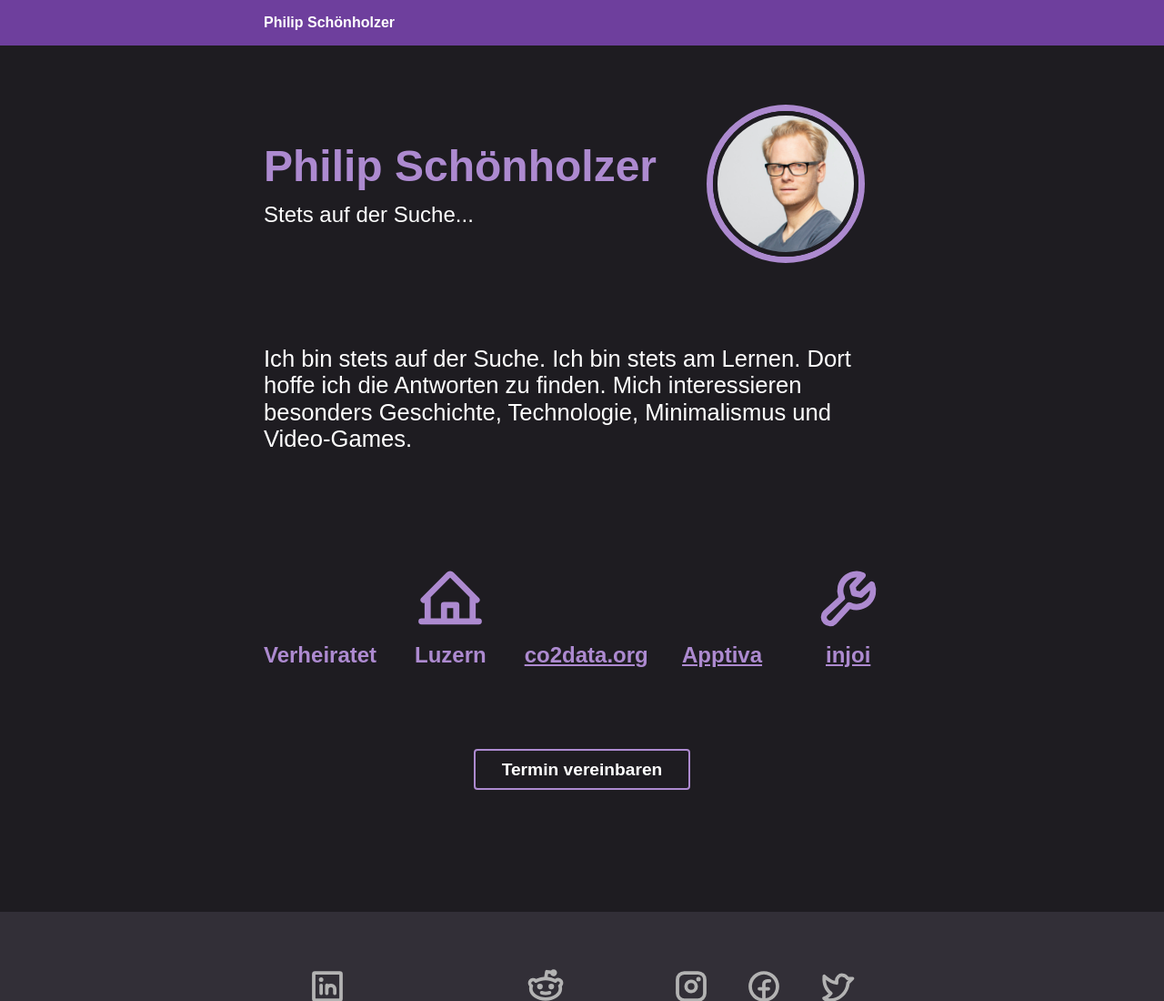
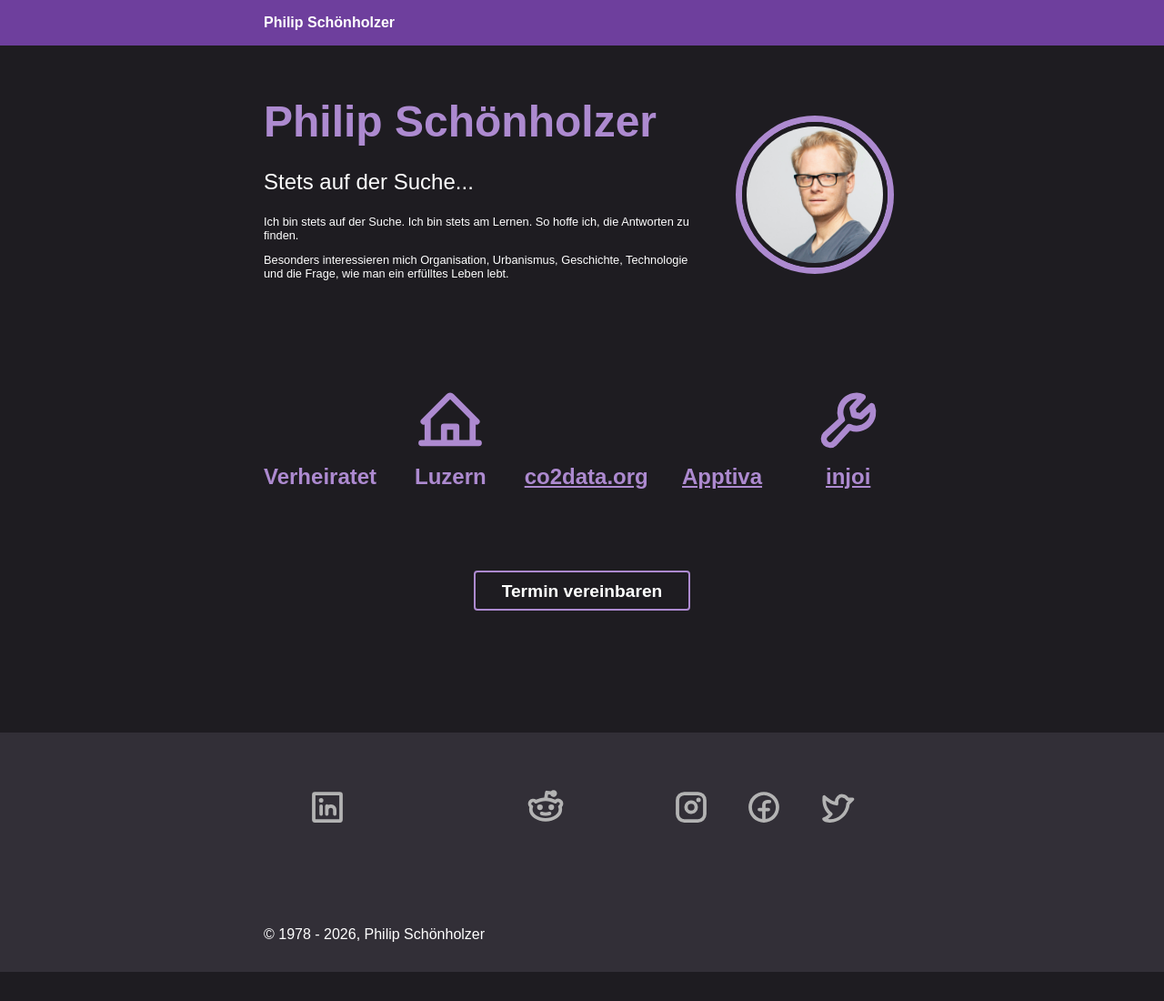
Before and after one commit to philschonholzer/philipschoenholzer.com, an Astro site: page / in a window 1280 px wide. Shown: the top 1100 px of the page at 91% size. After the commit the page ends 1068 px from the top, so only its background shows below. Built offline with nearby package versions, Linux system fonts and the light colour scheme; Astro itself is replaced by a stand-in of ours; some icons are missing.

Commit message:
Improved copy and layout

```diff
--- a/src/pages/index.astro
+++ b/src/pages/index.astro
@@ -8,9 +8,15 @@
 <Layout title="Philip Schönholzer" description="Über Philip Schönholzer">
   <div class="container">
     <section class="hero">
-      <div>
+      <div class="copy">
         <h1>Philip Schönholzer</h1>
         <p>Stets auf der Suche...</p>
+
+      <p class="small">
+
+        Ich bin stets auf der Suche. Ich bin stets am Lernen. So hoffe ich, die Antworten zu finden.
+      </p>
+      <p class="small">Besonders interessieren mich Organisation, Urbanismus, Geschichte, Technologie und die Frage, wie man ein erfülltes Leben lebt.</p>
       </div>
       <Picture
         src={avatar}
@@ -20,13 +26,6 @@
         width={150}
         height={150}
       />
-    </section>
-    <section class="copy-section">
-      <p>
-        Ich bin stets auf der Suche. Ich bin stets am Lernen. Dort hoffe ich die
-        Antworten zu finden. Mich interessieren besonders Geschichte,
-        Technologie, Minimalismus und Video-Games.
-      </p>
     </section>
     <section class="contact-section">
       <div class="contact-links">
@@ -68,7 +67,11 @@
     align-items: center;
     flex-wrap: wrap;
     padding-block: 3.5em;
-    gap: 1em;
+    gap: 2em;
+
+.copy {
+max-width: 30em;
+}
 
     h1 {
       font-size: 2em;
@@ -85,7 +88,10 @@
     ul {
       font-size: 1.5em;
       font-weight: 400;
-      margin-block: 0.5em 0;
+    }
+
+    .small {
+      font-size: 0.8em;
     }
 
     :global(picture) {
@@ -106,15 +112,6 @@
         width: 100%;
         height: auto;
       }
-    }
-  }
-
-  .copy-section {
-    font-size: 1.2em;
-    padding-top: 0;
-
-    @media (min-width: 640px) {
-      font-size: 1.6em;
     }
   }
 
```
